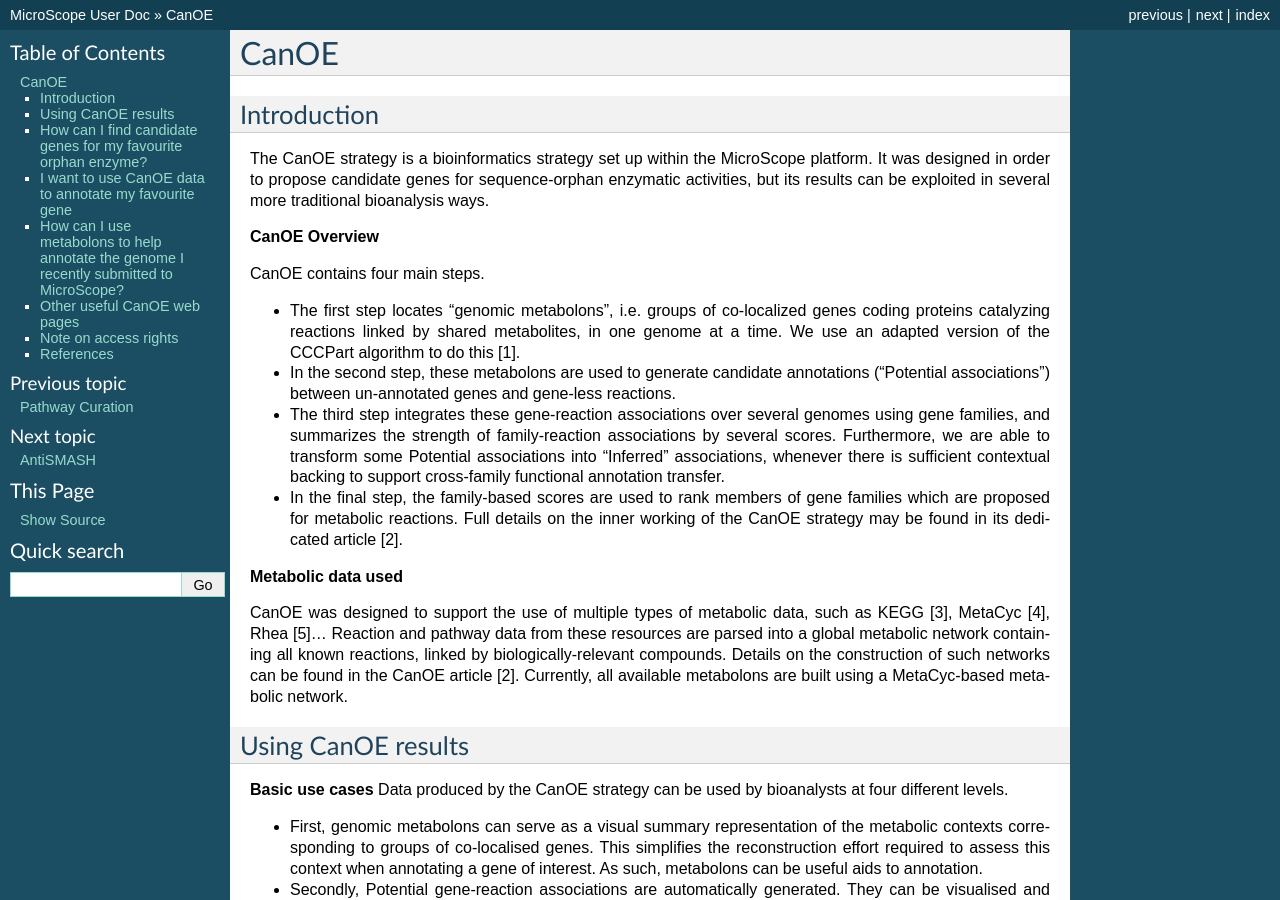
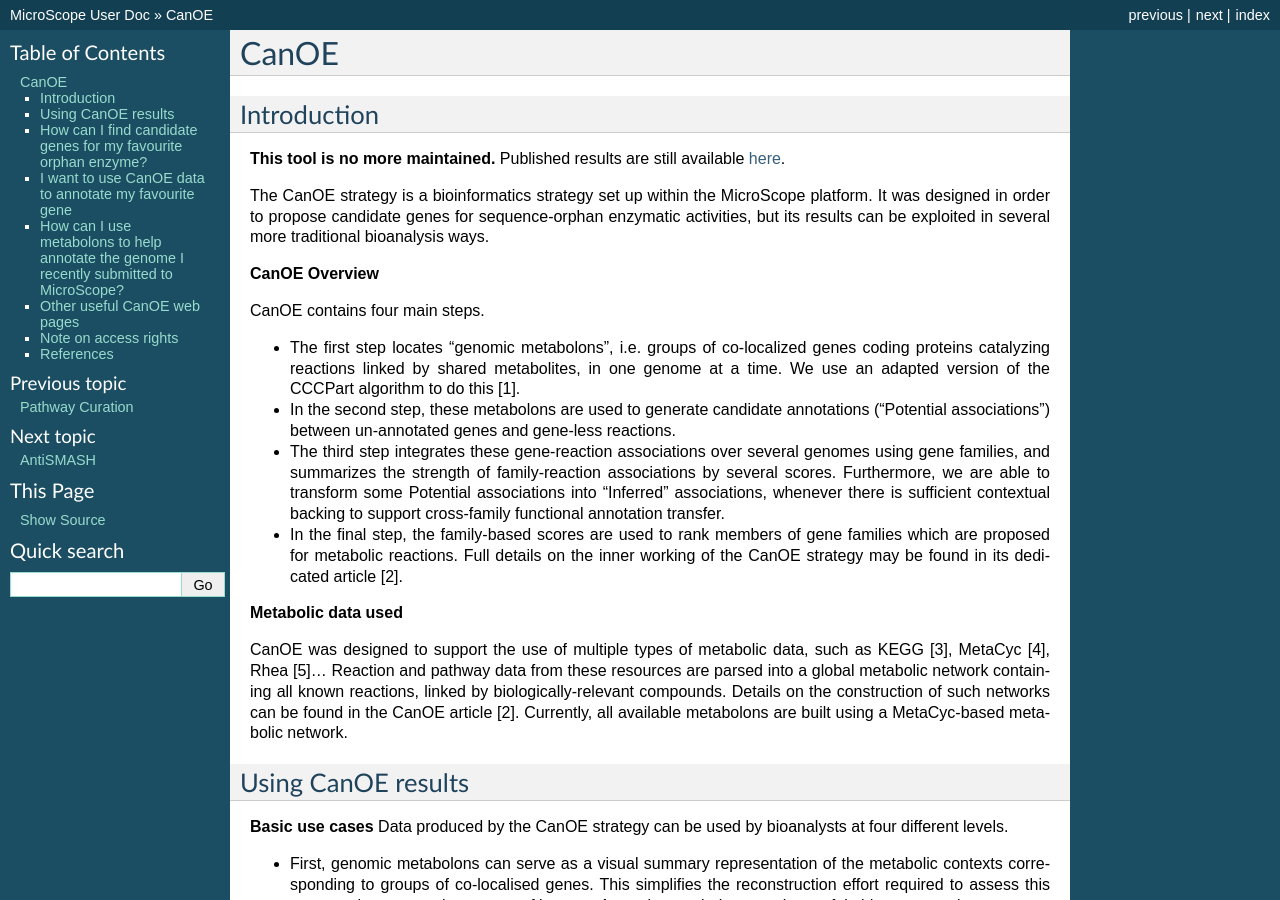
Before and after one commit to labgem/microscope-user-doc, a Sphinx documentation site: the page built from docs/content/metabolism/canoe.rst, in a window 1280 px wide and 900 px high. Built offline with Sphinx 7.4.7, drawn with Linux system fonts in a browser that asks for light colours; formulas are drawn with MathJax 3.

Commit message:
Update canoe.rst
CanOE no more maintained

```diff
--- a/docs/content/metabolism/canoe.rst
+++ b/docs/content/metabolism/canoe.rst
@@ -5,6 +5,9 @@ CanOE
 
 Introduction
 ------------
+
+**This tool is no more maintained.**
+Published results are still available  `here <https://www.genoscope.cns.fr/agc/microscope/metabolism/canoe.php>`_.
 
 The CanOE strategy is a bioinformatics strategy set up within the MicroScope platform. It was designed in order to propose candidate genes for sequence-orphan enzymatic activities, but its results can be exploited in several more traditional bioanalysis ways.
 
```
